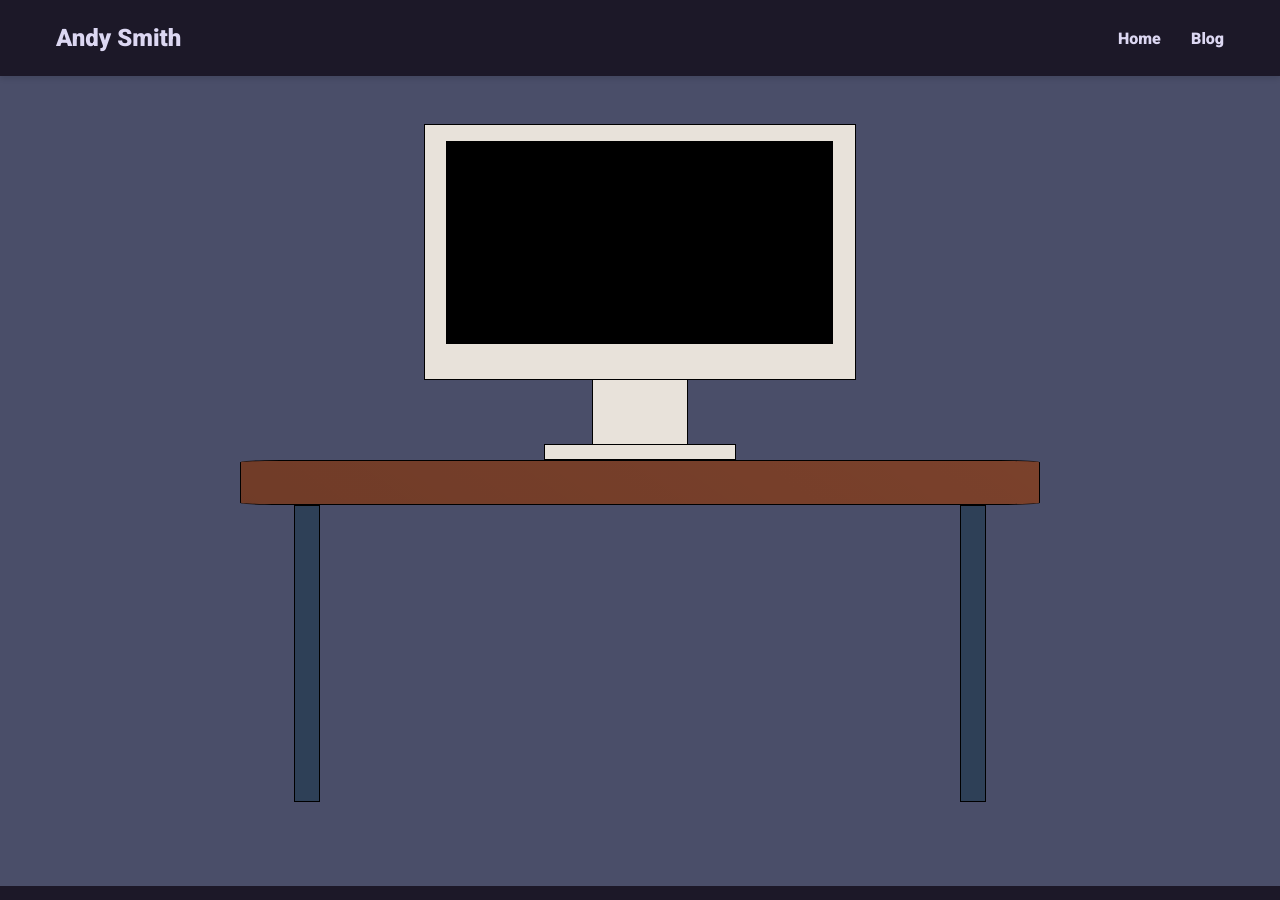
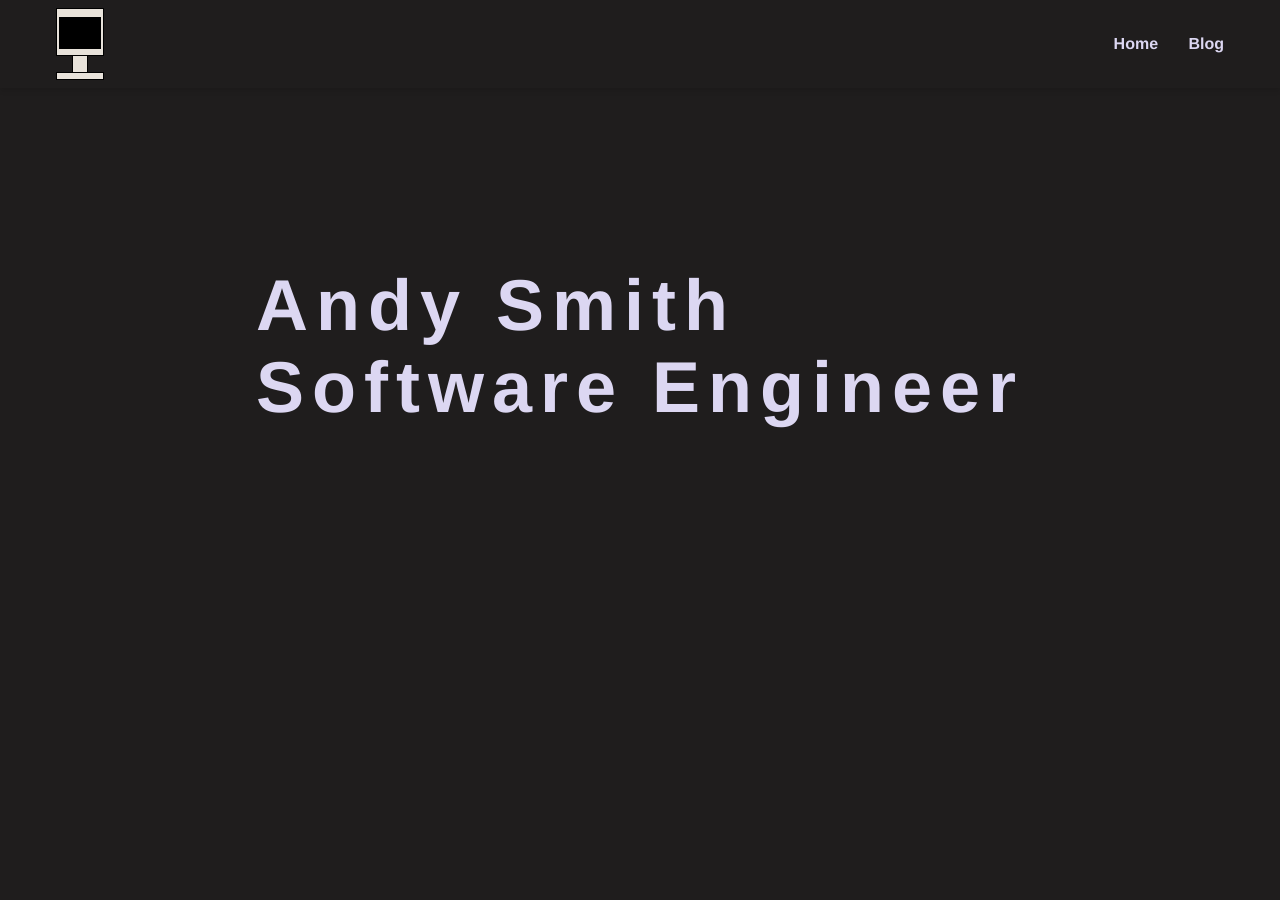
Before and after one commit to andyrsmith/andyrsmith.github.io, a Jekyll site: the page built from index.markdown, in a window 1280 px wide and 900 px high. Built offline with Jekyll 4.4.1, drawn with Linux system fonts in a browser that asks for light colours; some of the changed text lies outside the part shown.

Commit message:
Redesign home page

```diff
--- a/_includes/navigation.html
+++ b/_includes/navigation.html
@@ -1,5 +1,12 @@
 <nav>
-    <h1>Andy Smith</h1>
+    <div class="workspace">
+        <div class="computer">
+            <div class="screen"></div>
+        </div>
+        <div class="stand"></div>
+        <div class="base"></div>
+
+    </div>
     <ul class="menu">
         <li><a href="/" class="nav-link">Home</a></li>
         <li><a href="/posts" class="nav-link">Blog</a></li>
--- a/_layouts/home.html
+++ b/_layouts/home.html
@@ -3,18 +3,7 @@ layout: default
 ---
 <section class="hero">
     <div class="banner">
-        <div class="workspace">
-            <div class="computer">
-                <div class="screen"></div>
-            </div>
-            <div class="stand"></div>
-            <div class="base"></div>
-            <div class="top"></div>
-            <div class="bottom">
-                <div class="left leg"></div>
-                <div class="right leg"></div>
-            </div>
-        </div>
+        <h1>Andy Smith <br/>Software Engineer</h1>
     </div>
 </section>
 <!-- <section>
@@ -27,42 +16,3 @@ layout: default
         </div>
     <div>
 </section> -->
-<section>
-    <div class="recent-post">
-        <h2 class="centered-heading">Recent Posts</h2>
-        <ul class="post-container">
-            {% for post in site.posts limit:3 %}
-              <li>
-                  <h3><a href="{{post.url}}">{{post.title}}</a></h3>
-                  <p>{{post.summary}}</p>
-              </li>
-            {% endfor %}
-        </ul>
-    </div>
-</section>
-<section>
-    <div class="sample-projects" id="projects">
-    <h2>Projects</h2>
-    <div class="project-container">
-        <div class="project">
-            <h3>Tetris in C</h2>
-            <a href="https://github.com/andyrsmith/tetris-in-c">
-                <img src="images/tetris2.gif" alt="Animated Gif of Tetris"/>
-            </a>
-            <p>Tetris developed using C and Ncurses</p>
-        </div>
-        <div class="project">
-            <h3>Ray Casting in Javascript</h2>
-            <img src="images/ray-casting2.gif" alt="Animated Gif of Raycasting"/>
-            <p>A Ray Caster uses Javascript and the canvas API</p>
-        </div>
-        <div class="project">
-            <h3>Dungeon Crawler in Phaser</h2>
-            <a href="https://github.com/andyrsmith/dungeon-crawler">
-                <img src="images/dungeon-crawler2.gif" alt="Animated Gif of Dungeon Crawler Game"/>
-            </a>
-            <p>A short dungeon crawler using Phaser game framework</p>
-        </div>
-    </div>
-    </div>
-</section>
--- a/styles/main.css
+++ b/styles/main.css
@@ -1,11 +1,11 @@
 @import url("https://fonts.googleapis.com/css2?family=Roboto:ital,wght@0,400;0,900;1,700&display=swap");
 
 :root {
-    --font-family: "Roboto", sans-serf;
+    --font-family: Helvetica, Arial, sans-serif;
     --normal-font: 400;
     --bold-font: 700;
     --bolder-font: 900;
-    --bg-color: rgb(28, 24, 40);
+    --bg-color: #1f1d1d;
     --primary-color: rgb(220, 215, 242);
     --secondary-color: #ff7235;
     --primary-shadow: #8b8eaf;
@@ -71,7 +71,7 @@ nav {
     display: flex;
     align-items: center;
     justify-content: space-between;
-    padding: 1.5rem 3.5rem;
+    padding: 0.5rem 3.5rem;
     background-color: var(--bg-color);
     box-shadow: 0 3px 5px rgba(0, 0, 0, 0.1);
 }
@@ -114,47 +114,61 @@ nav ul li {
 
 .banner {
     width: 100%;
-    height: 90vh;
     overflow: hidden;
     padding-top: 3em;
     place-items: center;
-    background-color: #4A4E69;
 }
+
+.banner h1 {
+    font-size: 4.5rem;
+    letter-spacing: 0.5rem;
+    text-align: left;
+    margin: 10% 10%;
+    transition:
+        letter-spacing 2s,
+        transform 2s;
+}
+
+.banner h1:hover {
+    letter-spacing: 1rem;
+    transform: skewX(10deg);
+}
+
 .workspace {
     display: flex;
     flex-direction: column;
     align-items: center;
 }
 .computer {
-    width: 27em;
-    height: 16em;
+    width: 3rem;
+    height: 3rem;
     background-color: #e8e2da;
     border: 1px solid #000000;
 }
 .screen {
-    height: 80%;
+    height: 70%;
     width: 90%;
     border: 2px solid #000000;
-    margin-top: 1em;
+    margin-top: 0.5rem;
     margin-left: 4.9%;
     background-color: #000000;
 }
 .stand {
-    width: 6em;
-    height: 4em;
+    width: 1rem;
+    height: 1rem;
     background-color: #e8e2da;
     border-left: 1px solid #000000;
     border-right: 1px solid #000000;
 }
 .base {
-    width: 12em;
-    height: 1em;
+    width: 3rem;
+    height: 0.5rem;
     background-color: #e8e2da;
     border: 1px solid #000000;
 }
 .top {
-    width: 50em;
-    height: 5vh;
+    width: 10vw;
+    height: 2vh;
     background-color: #995136;
     border: 1px solid black;
     position: relative;
@@ -168,16 +182,17 @@ nav ul li {
 }
 .left-leg {
     width: 2vw;
-    height: 50vh;
+    height: 15vh;
+    margin-left: 8vw;
     background: #2e4057;
     border: 1px solid black;
     position: relative;
     z-index: 2;
 }
 .leg {
-    width: 2vw;
-    height: 33vh;
-    margin: 0 20em;
+    width: 1vw;
+    height: 10vh;
+    margin: 0 4vw;
     background: #2e4057;
     border: 1px solid black;
     z-index: 2;
@@ -389,8 +404,8 @@ body h2, body p, body h3 {
 
 }
 
-@media screen and (max-width: 450px) {
+/* @media screen and (max-width: 450px) {
     .computer {
         width: 23em;
     }
-}
+} */
```
